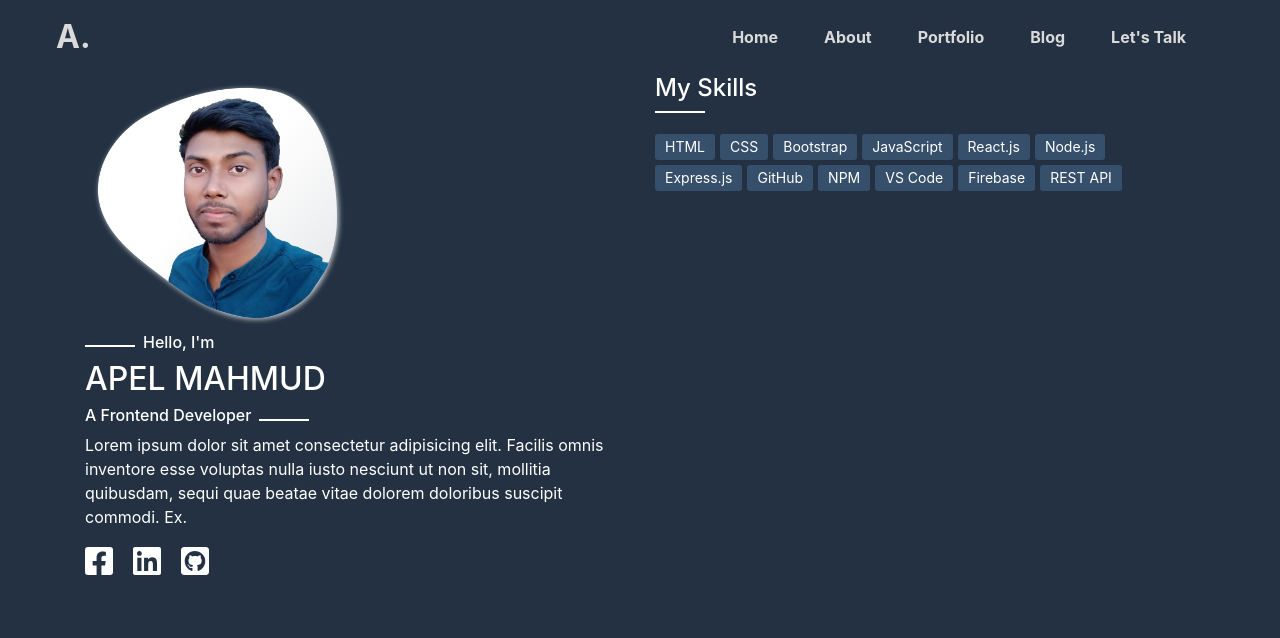
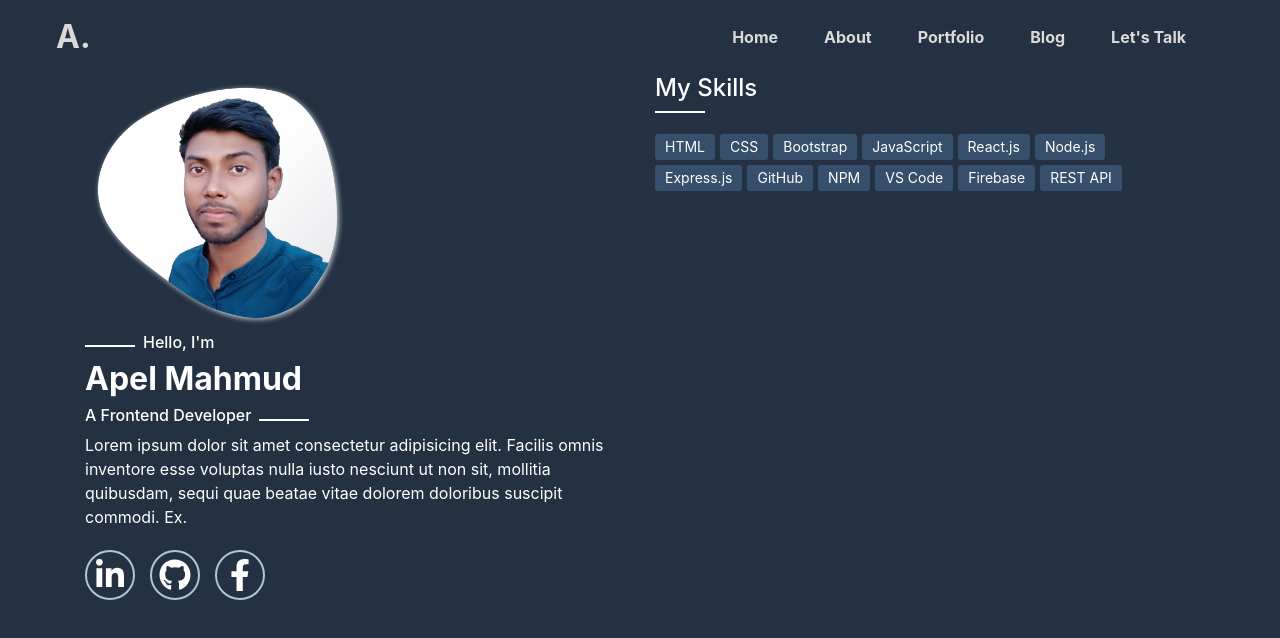
Before and after one commit to apelmahmudDev/apel-mahmud, a React (Create React App) app: page /about in a window 1280 px wide. Shown: the top 638 px of the page. Built offline with nearby package versions, Linux system fonts and the light colour scheme.

Commit message:
Up to date

```diff
--- a/src/components/About/About.css
+++ b/src/components/About/About.css
@@ -1,6 +1,23 @@
+.social-link {
+    display: flex;
+    align-items: center;
+}
+
+.social-item {
+    display: flex;
+    align-items: center;
+    justify-content: center;
+    width: 50px;
+    height: 50px;
+    border: 2px solid lightsteelblue;
+    border-radius: 100%;
+    margin-top: 5px;
+    margin-right: 15px;
+}
+
 .social-icon {
     font-size: 2em;
-    margin-right: 20px;
+    color: #FFFFFF;
 }
 
 .social-icon:hover {
--- a/src/components/About/About.js
+++ b/src/components/About/About.js
@@ -1,32 +1,74 @@
 import React from 'react';
 import './About.css';
 import selfImage from '../../images/apel05.png';
-import { FontAwesomeIcon } from '@fortawesome/react-fontawesome'
-import {faFacebookSquare, faLinkedin, faGithubSquare } from "@fortawesome/free-brands-svg-icons"
-
+import { FontAwesomeIcon } from '@fortawesome/react-fontawesome';
+import {
+	faLinkedinIn,
+	faGithub,
+	faFacebookF,
+} from '@fortawesome/free-brands-svg-icons';
+import { Link } from 'react-router-dom';
 
 const About = () => {
-
+    const intros = [
+        {
+            img: selfImage,
+            name: 'Apel Mahmud',
+            title: 'A Frontend Developer',
+            greeting: `Hello, I'm`,
+            description: 'Lorem ipsum dolor sit, amet consectetur adipisicing elit. Recusandae eos modi odit in neque temporibus obcaecati repellat sint! Eligendi dicta sed mollitia repellat fugiat harum laborum eaque assumenda eius animi?',
+            icons: [faLinkedinIn, faGithub, faFacebookF],
+            linkedin: 'blank',
+            github: 'blank',
+            facebook: 'blank',
+            linkedinIcon: faLinkedinIn,
+            githubIcon: 'blank',
+            facebookIcon: 'blank',
+        }
+    ]
 	return (
 		<div className="container">
 			<div className="row">
 				<div className="col-md-6">
 					<div className="introduce-container">
-                        <img src={selfImage} alt="" className="w-50"/>
+						<img src={selfImage} alt="" className="w-50" />
 						<div className="page-title">
 							<div className="line-dash mr-2"></div>
 							<h6>Hello, I'm</h6>
 						</div>
-                        <h2 className="text-uppercase">Apel Mahmud</h2>
+						<h2 className="font-weight-bold">Apel Mahmud</h2>
 						<div className="page-title">
 							<h6>A Frontend Developer</h6>
 							<div className="line-dash ml-2"></div>
 						</div>
-                        <p>Lorem ipsum dolor sit amet consectetur adipisicing elit. Facilis omnis inventore esse voluptas nulla iusto nesciunt ut non sit, mollitia quibusdam, sequi quae beatae vitae dolorem doloribus suscipit commodi. Ex.</p>
+						<p>
+							Lorem ipsum dolor sit amet consectetur adipisicing elit. Facilis
+							omnis inventore esse voluptas nulla iusto nesciunt ut non sit,
+							mollitia quibusdam, sequi quae beatae vitae dolorem doloribus
+							suscipit commodi. Ex.
+						</p>
 						<div className="social-link">
-                            <FontAwesomeIcon className="social-icon" icon={faFacebookSquare} />
-                            <FontAwesomeIcon className="social-icon likedin" icon={faLinkedin} />
-                            <FontAwesomeIcon className="social-icon" icon={faGithubSquare} />
+							<Link to="/">
+								<div className="social-item">
+									<FontAwesomeIcon
+										className="social-icon"
+										icon={faLinkedinIn}
+									/>
+								</div>
+							</Link>
+							<Link to="/">
+								<div className="social-item">
+									<FontAwesomeIcon
+										className="social-icon likedin"
+										icon={faGithub}
+									/>
+								</div>
+							</Link>
+							<Link to="/">
+								<div className="social-item">
+									<FontAwesomeIcon className="social-icon" icon={faFacebookF} />
+								</div>
+							</Link>
 						</div>
 					</div>
 				</div>
```
Also changed, not shown: 1 other file (tests, documents, lock files or other folders). Lines whose indentation alone changed are shown as unchanged.
